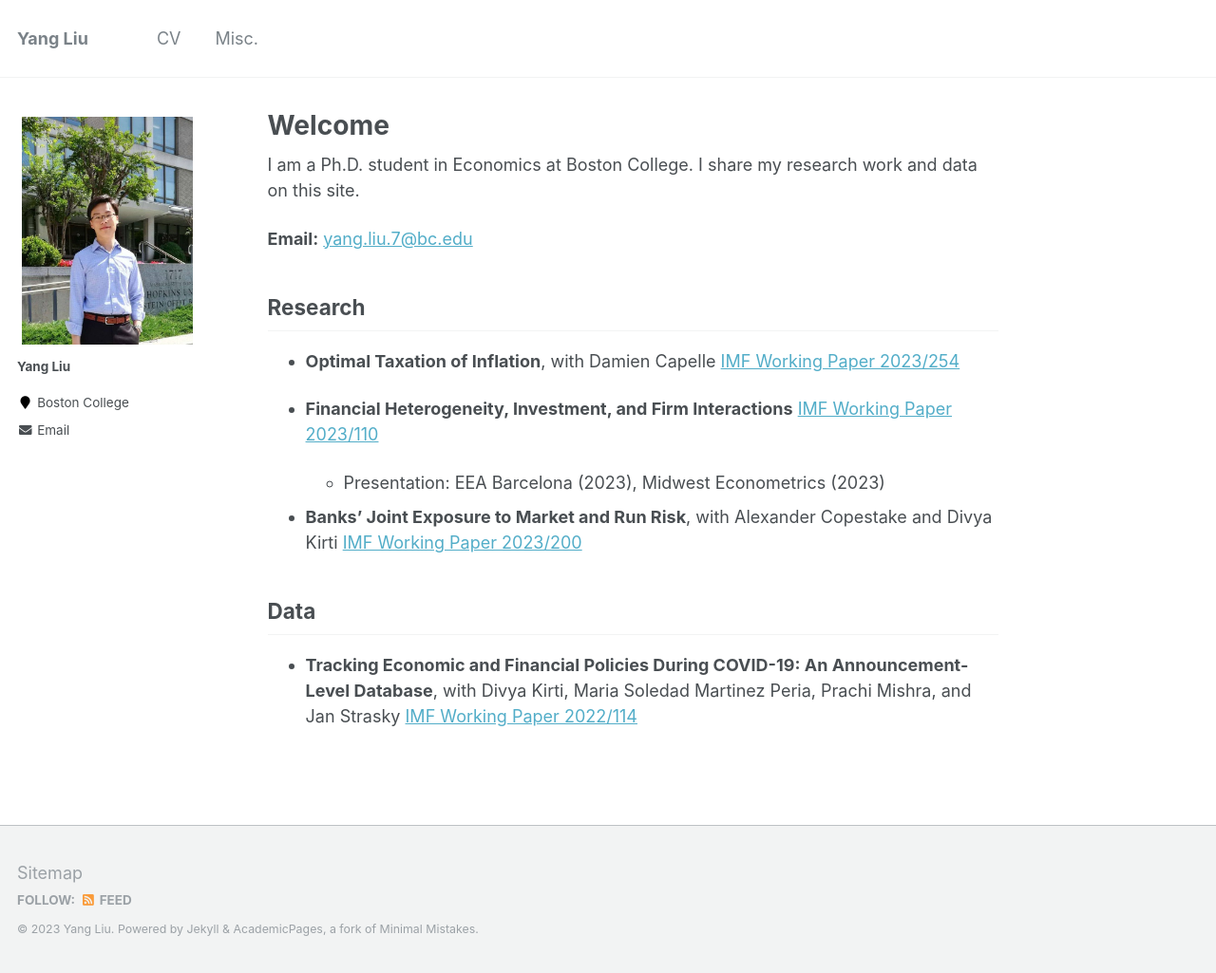
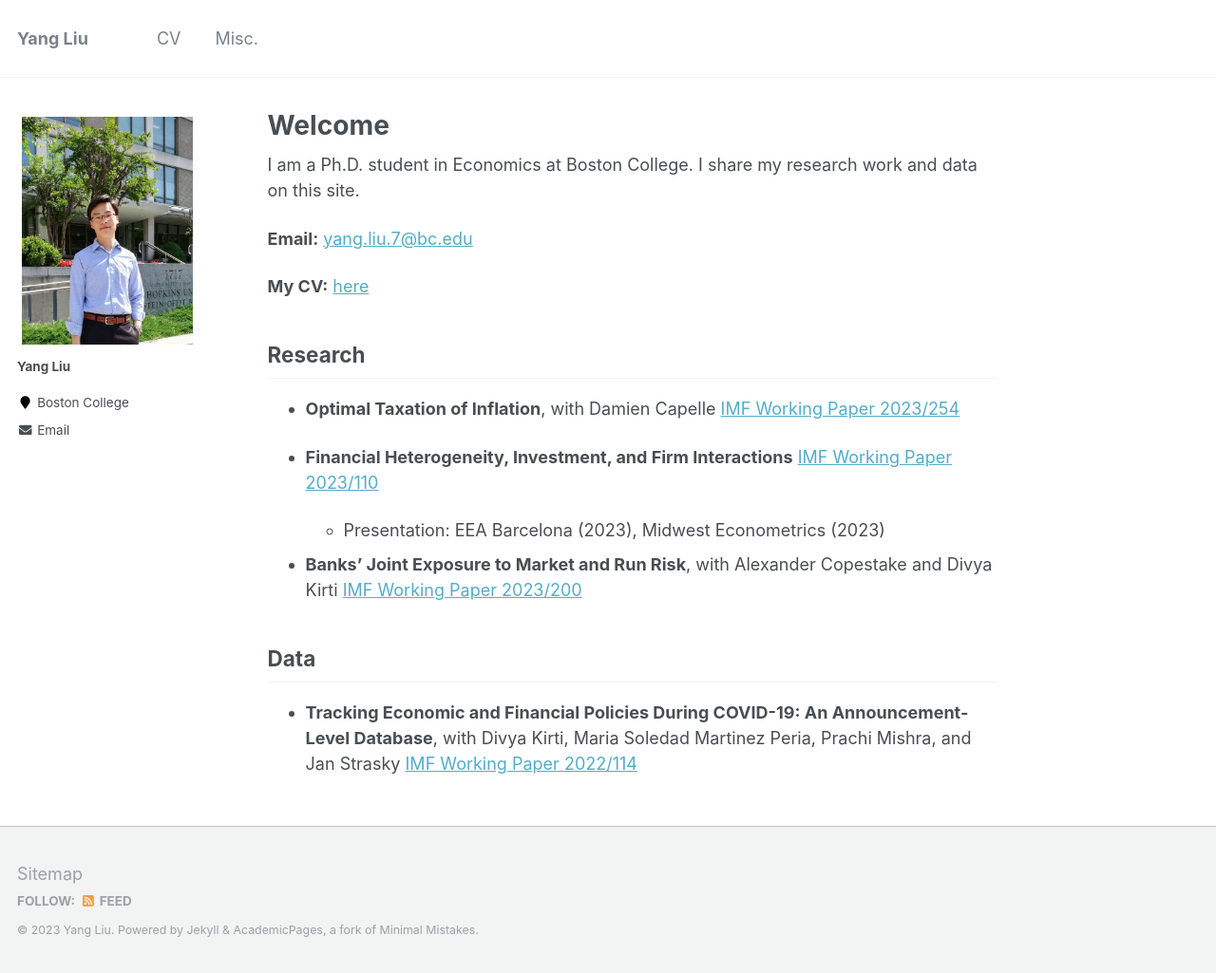
Before and after one commit to yangliu-95/yangliu-95.github.io, a Jekyll site: the page built from _pages/home.md, in a window 1280 px wide and 1025 px high. Shown: the whole window at 95% size. Built offline with Jekyll 4.4.1, drawn with Linux system fonts in a browser that asks for light colours.

Commit message:
Update home.md

```diff
--- a/_pages/home.md
+++ b/_pages/home.md
@@ -12,6 +12,8 @@ I am a Ph.D. student in Economics at Boston College. I share my research work an
 
 **Email:** [yang.liu.7@bc.edu](mailto:yang.liu.7@bc.edu)
 
+**My CV:** [here](YL_CV_current.pdf)
+
 ## Research
 
 * **Optimal Taxation of Inflation**, with Damien Capelle  [IMF Working Paper 2023/254](https://www.imf.org/en/Publications/WP/Issues/2023/12/08/Optimal-Taxation-of-Inflation-542215)
```
